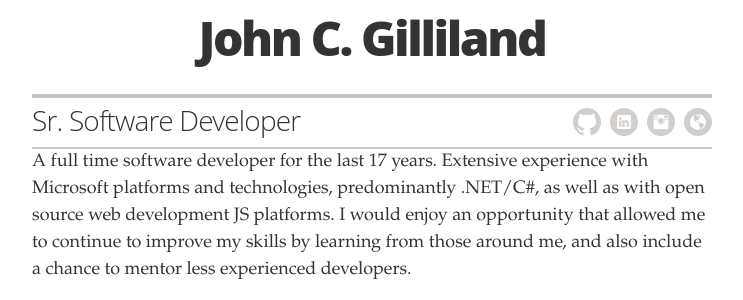
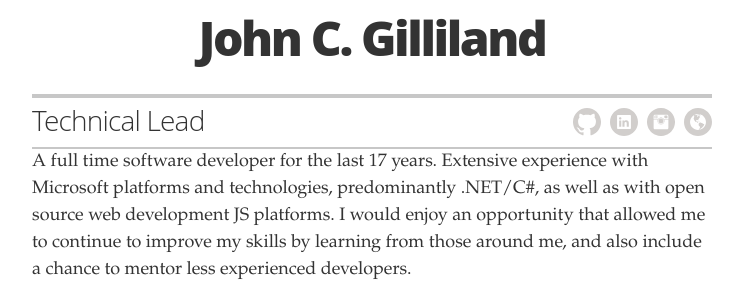
Before and after one commit to elusive/resume, a Jekyll site: the page built from index.md, in a window 1280 px wide and 900 px high. Shown: the part 121-421 px from the top of the window, without its empty margins (268-1011 px from the left). Built offline with Jekyll 4.4.1, drawn with Linux system fonts in a browser that asks for light colours.

Commit message:
Update personal.yml

```diff
--- a/_data/personal.yml
+++ b/_data/personal.yml
@@ -1,8 +1,8 @@
 # personal
 resume_avatar:                      "true"
 resume_name:                        "John C. Gilliland"
-resume_title:                       "Sr. Software Developer"
-resume_email:                       "johncgilliland@gmail.com"
+resume_title:                       "Technical Lead"
+resume_email:                       "johngilliland@me.com"
 resume_contact:                     "Iron Rock Rd., Indianapolis IN | 502-509-1002 | johngilliland@me.com"
 resume_introduction:                "A full time software developer for the last 17 years.  Extensive experience with Microsoft platforms and technologies, predominantly .NET/C#, as well as with open source web development JS platforms.  I would enjoy an opportunity that allowed me to continue to improve my skills by learning from those around me, and also include a chance to mentor less experienced developers."
 resume_looking_for_work:            "no"
```
